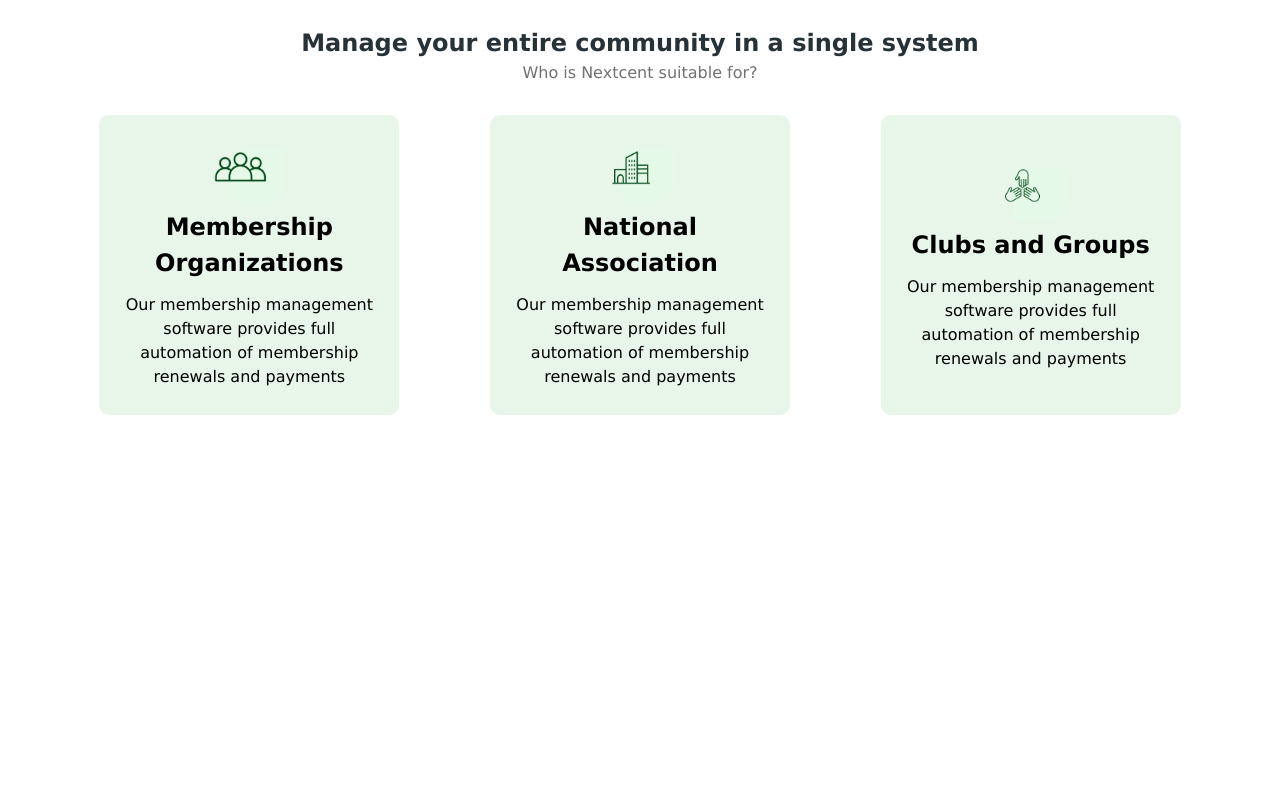
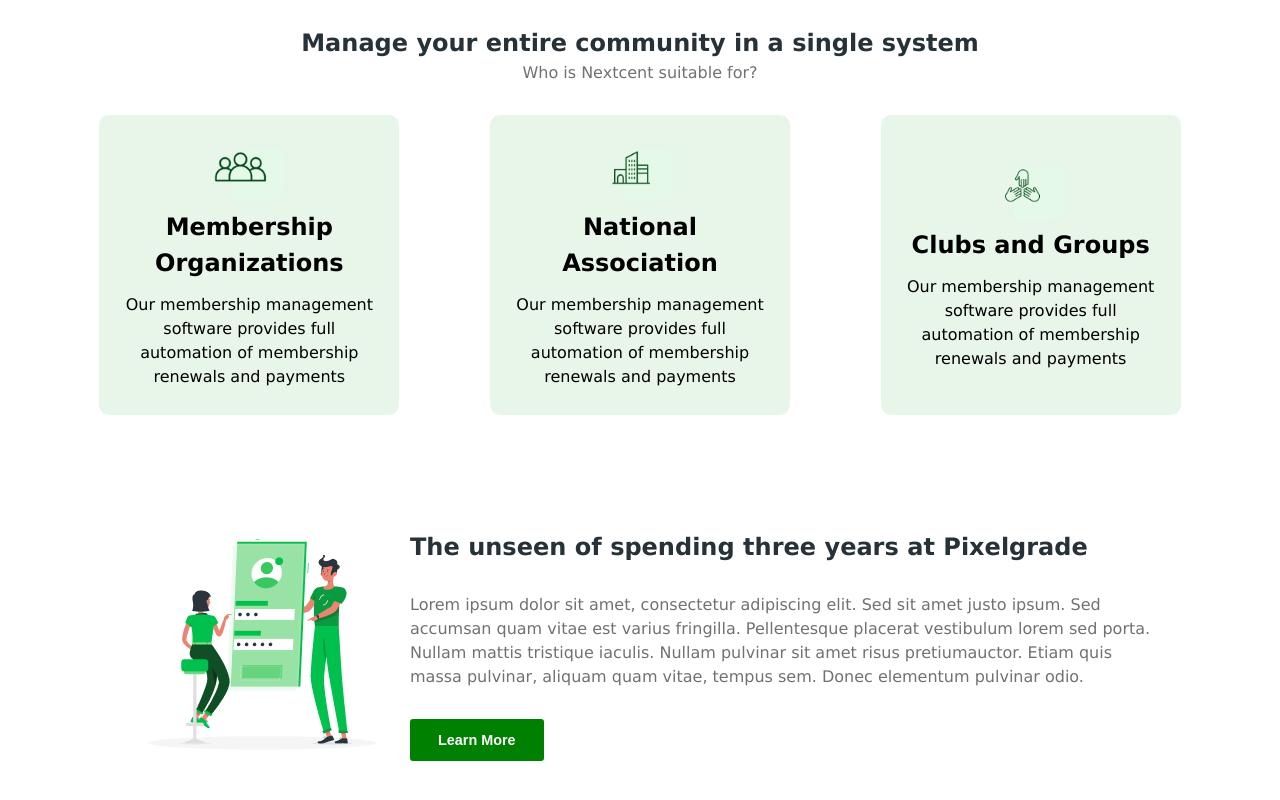
Before and after one commit to Hizmy-M/React-Projects, a React (Vite) app in the folder eduweb/: page / in a window 1280 px wide. Shown: the part 882-1682 px from the top of the page. Before the commit the page ends 1327 px from the top, so only its background shows below. Built offline with nearby package versions, Linux system fonts and the light colour scheme.

Commit message:
feat: announcement style and semantic completed

```diff
--- /dev/null
+++ b/eduweb/src/AnnouncementOne.jsx
@@ -0,0 +1,21 @@
+export default function AnnouncementOne() {
+    return (
+        <section className="wrapper">
+            <div className="announcement__container">
+                <div className="announcement__image">
+                    <img src="/src/assets/image-11.png" alt="announcement-one"/>
+                </div>
+                <div className="announcement__content">
+                    <h1>The unseen of spending three years at Pixelgrade</h1>
+                    <p>
+                        Lorem ipsum dolor sit amet, consectetur adipiscing elit. Sed sit amet justo ipsum. Sed accumsan
+                        quam vitae est varius fringilla. Pellentesque placerat vestibulum lorem sed porta. Nullam mattis
+                        tristique iaculis. Nullam pulvinar sit amet risus pretiumauctor. Etiam quis massa pulvinar, aliquam
+                        quam vitae, tempus sem. Donec elementum pulvinar odio.
+                    </p>
+                    <button className="primary-btn">Learn More</button>
+                </div>
+            </div>
+        </section>
+    )
+}
--- a/eduweb/src/App.jsx
+++ b/eduweb/src/App.jsx
@@ -2,6 +2,7 @@ import ClientSection from "./ClientSection";
 import CommunitySection from "./CommunitySection";
 import Header from "./Header";
 import HeroSection from "./HeroSection";
+import AnnouncementOne from "./AnnouncementOne";
 
 function App() {
     return (
@@ -10,6 +11,7 @@ function App() {
             <HeroSection />
             <ClientSection />
             <CommunitySection />
+            <AnnouncementOne />
         </>
     )
 }
--- a/eduweb/src/index.css
+++ b/eduweb/src/index.css
@@ -164,7 +164,6 @@ main {
   padding-top: 30px;
 }
 
-
 .community__card {
   display: flex;
   flex-direction: column;
@@ -178,6 +177,34 @@ main {
   background-color: var(--light-background);
   justify-content: center;
   border-radius: 10px;
+}
+
+
+/* announcement section */
+
+.announcement__container {
+  display: flex;
+  flex-direction: column;
+  align-items: center;
+  padding: 25px;
+  border-radius: 10px;
+}
+
+.announcement__content {
+  text-align: center;
+  align-items: center;
+}
+
+.announcement__content h1 {
+  color: var(--font-color-main);
+  line-height: 42px;
+  margin-bottom: 25px;
+  word-spacing: 0.1px;
+}
+
+.announcement__content p {
+  color: var(--font-color-secondary);
+  margin-bottom: 30px;
 }
 
 /* media screen */
@@ -230,4 +257,14 @@ main {
     justify-content: space-around;
   }
 
+  /* announcement container */
+  .announcement__container {
+    flex-direction: row;
+    padding: 50px;
+  }
+
+  .announcement__content {
+    text-align: start;
+  }
+
 }
```
